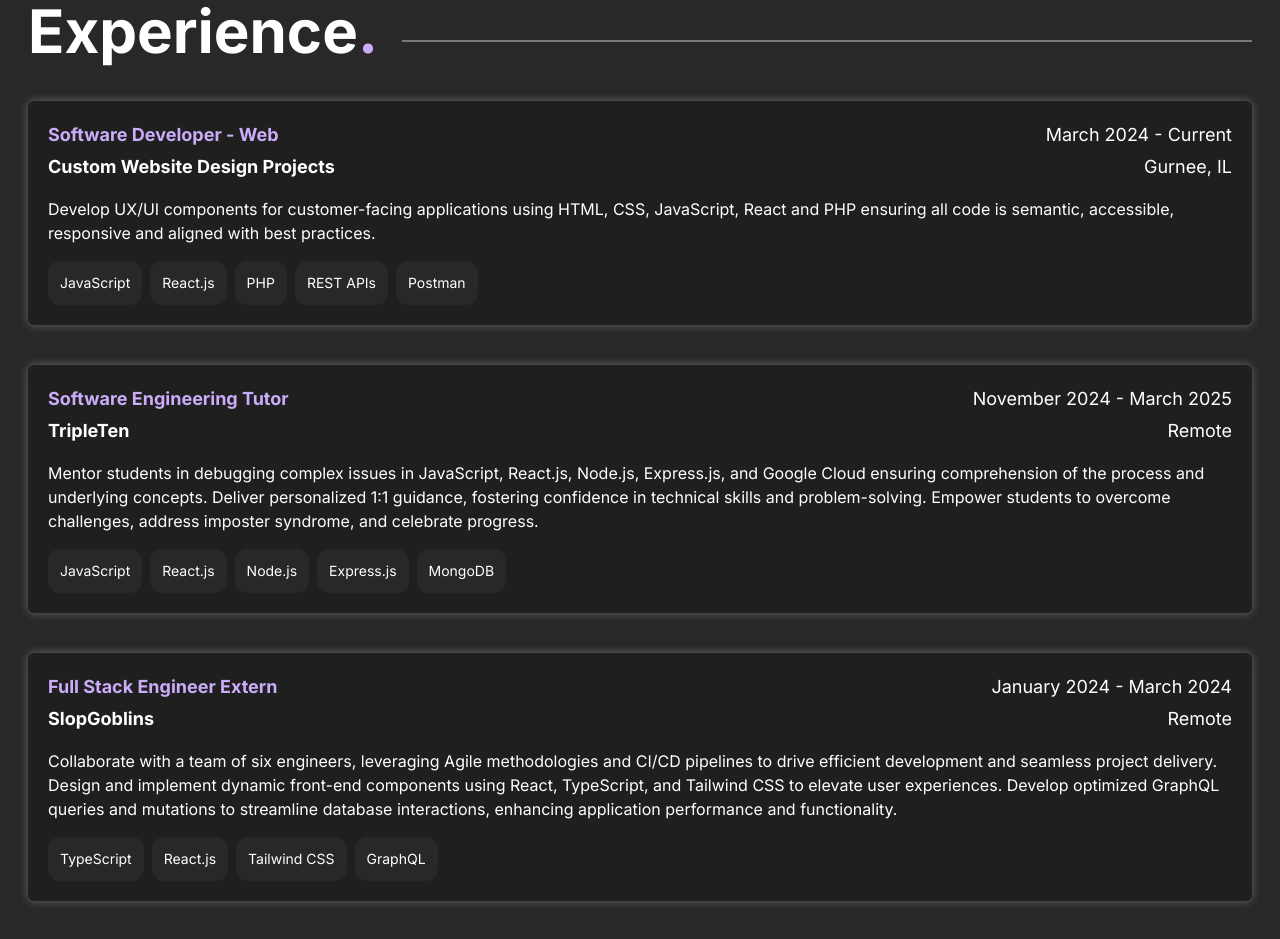
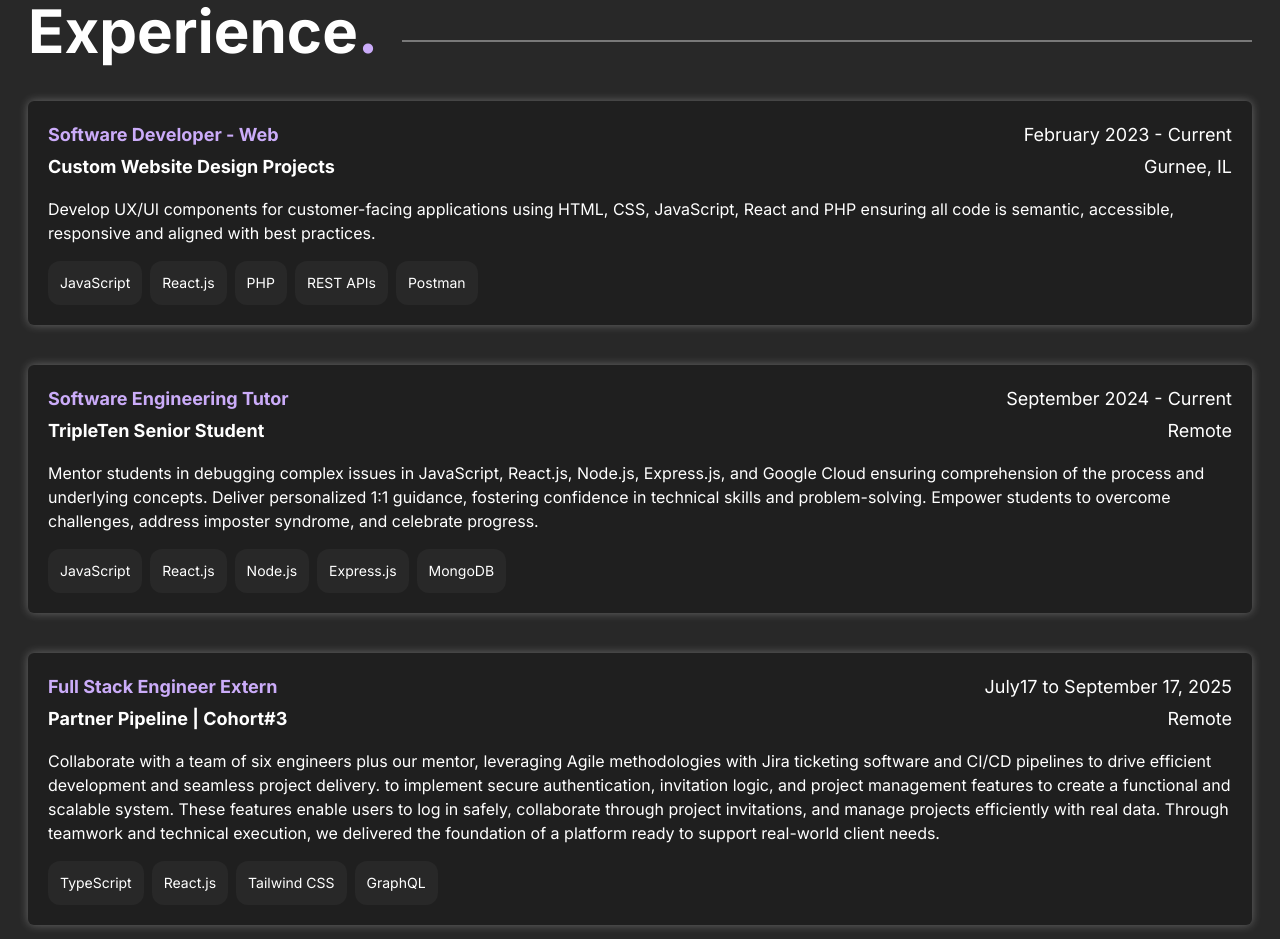
Before and after one commit to JohnPlamoottil/JJs_Portfolio, a Next.js app: page / in a window 1280 px wide. Shown: the part 3320-4259 px from the top of the page. Built offline with nearby package versions, Linux system fonts and the light colour scheme.

Commit message:
correct the dates and data for the experience section

```diff
--- a/Components/Background.tsx
+++ b/Components/Background.tsx
@@ -25,13 +25,13 @@ export const Background = ({
                   Software Developer - Web
                 </h1>
               </Reveal>
-              <h2 className="text-lg hidden sm:block">March 2024 - Current</h2>
+              <h2 className="text-lg hidden sm:block">February 2023 - Current</h2>
             </div>
             <div className="flex flex-col gap-1 sm:flex-row sm:justify-between">
               <Reveal>
                 <h3 className="font-bold text-lg"> Custom Website Design Projects</h3>
               </Reveal>
-              <h2 className="text-lg sm:hidden">March 2024 - Current</h2>
+              <h2 className="text-lg sm:hidden">February 2023 - Current</h2>
               <h3 className="font-normal text-lg"> Gurnee, IL</h3>
             </div>
             <Reveal>
@@ -68,12 +68,12 @@ export const Background = ({
                 </h1>
               </Reveal>
               <h2 className="text-lg hidden sm:block">
-                November 2024 - March 2025
+                September 2024 - Current
               </h2>
             </div>
             <div className="flex flex-col gap-1 sm:flex-row sm:justify-between">
               <Reveal>
-                <h3 className="font-bold text-lg">TripleTen</h3>
+                <h3 className="font-bold text-lg">TripleTen Senior Student</h3>
               </Reveal>
               <h2 className="text-lg sm:hidden">September 2024 - Current</h2>
               <h3 className="font-normal text-lg">Remote</h3>
@@ -117,25 +117,23 @@ export const Background = ({
                 </h1>
               </Reveal>
               <h2 className="text-lg hidden sm:block">
-                January 2024 - March 2024
+                July17 to September 17, 2025
               </h2>
             </div>
             <div className="flex flex-col gap-1 sm:flex-row sm:justify-between">
               <Reveal>
-                <h3 className="font-bold text-lg"> SlopGoblins</h3>
+                <h3 className="font-bold text-lg"> Partner Pipeline | Cohort#3</h3>
               </Reveal>
-              <h2 className="text-lg sm:hidden">January 2024 - March 2024</h2>
+              <h2 className="text-lg sm:hidden">July17, 2025 to September 17, 2025</h2>
               <h3 className="font-normal text-lg">Remote</h3>
             </div>
             <Reveal>
               <p className="mt-3">
-                Collaborate with a team of six engineers, leveraging Agile
-                methodologies and CI/CD pipelines to drive efficient development
-                and seamless project delivery. Design and implement dynamic
-                front-end components using React, TypeScript, and Tailwind CSS
-                to elevate user experiences. Develop optimized GraphQL queries
-                and mutations to streamline database interactions, enhancing
-                application performance and functionality.
+                Collaborate with a team of six engineers plus our mentor, leveraging Agile
+                methodologies with Jira ticketing software and CI/CD pipelines to
+                drive efficient development and seamless project delivery.
+                to implement secure authentication, invitation logic, and project management features to create a functional and scalable system. These features enable users to log in safely, collaborate through project invitations, and manage projects efficiently with real data. Through teamwork and technical execution, we delivered the foundation of a platform ready to support real-world client needs.
+
               </p>
             </Reveal>
             <div className="flex flex-wrap gap-2 mt-3">
```
